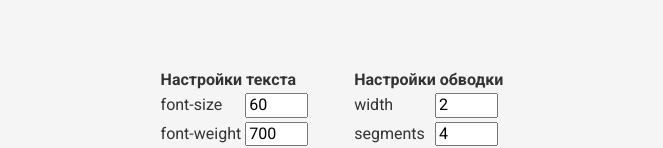
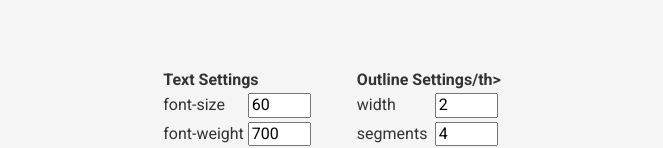
Before and after one commit to yelleko1/css-outline-thingy, a plain HTML site: page index.html in a window 1280 px wide. Shown: the part 254-402 px from the top of the page, without its empty margins (308-971 px from the left). Drawn offline with nearby package versions, Linux system fonts and the light colour scheme.

Commit message:
Update index.html

```diff
--- a/index.html
+++ b/index.html
@@ -13,7 +13,7 @@
 <div id="settings">
   <table>
     <tr>
-      <th colspan="2" align="left">Настройки текста</th>
+      <th colspan="2" align="left">Text Settings</th>
     </tr>
     <tr>
       <td>
@@ -42,7 +42,7 @@
   </table>
   <table>
     <tr>
-      <th colspan="2" align="left">Настройки обводки</th>
+      <th colspan="2" align="left">Outline Settings/th>
     </tr>
     <tr>
       <td>
```
